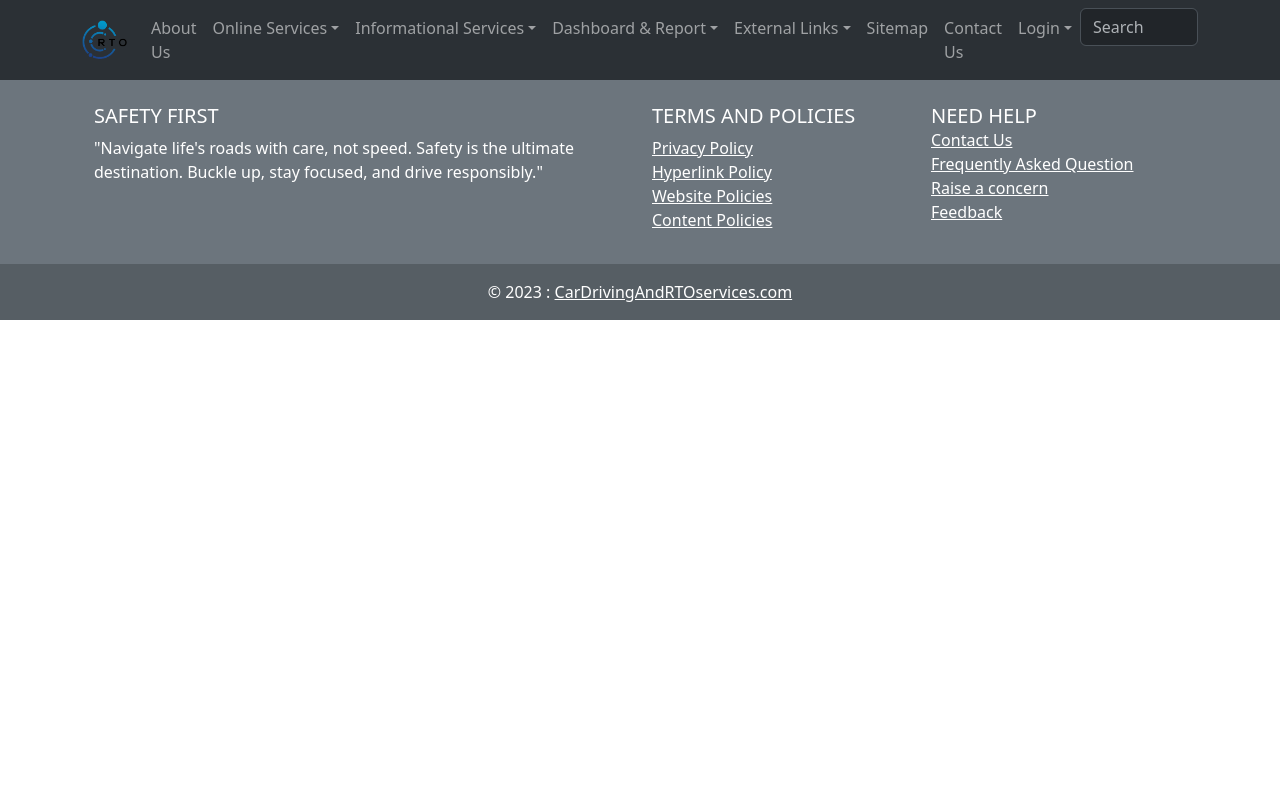
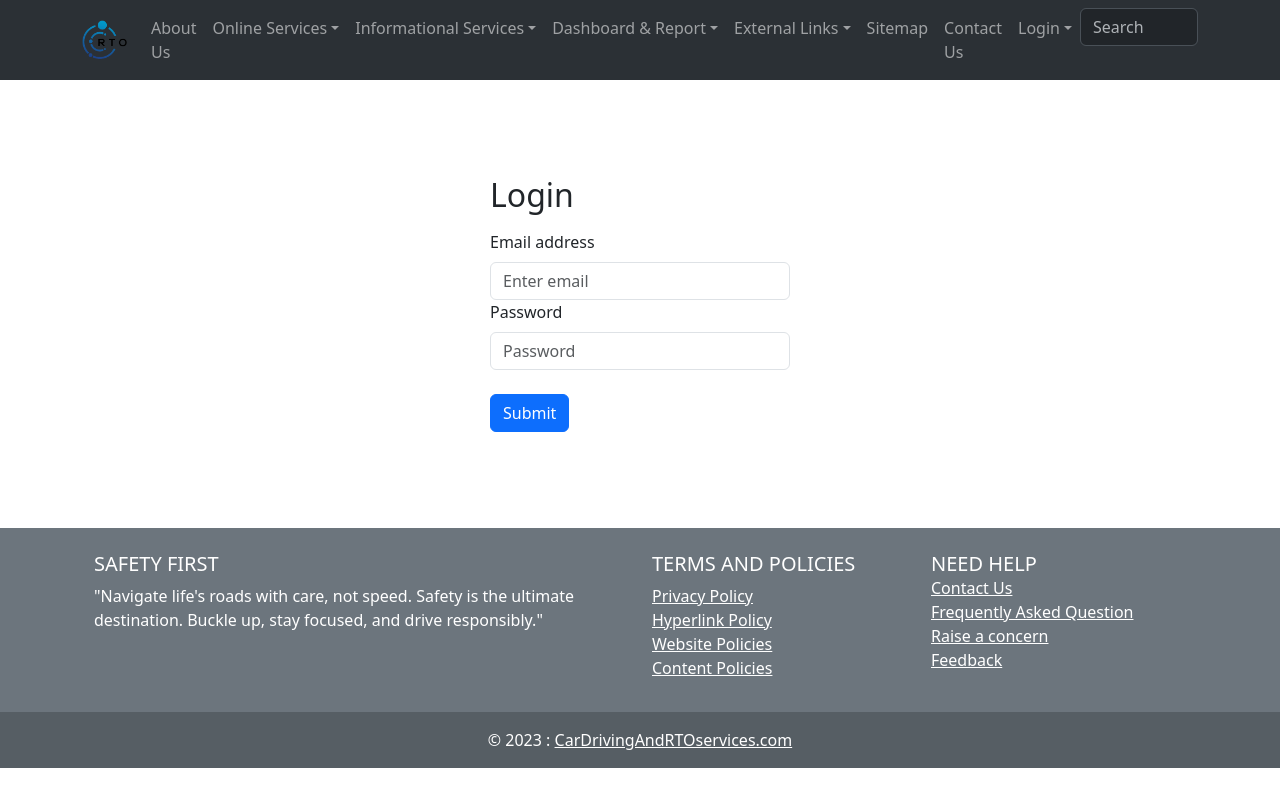
Before and after one commit to krishnakashyap0704/Project_CarDrivingImportance, a React (Create React App) app: page /Login in a window 1280 px wide. Built offline with nearby package versions, Linux system fonts and the light colour scheme.

Commit message:
Login Created

```diff
--- a/src/App.js
+++ b/src/App.js
@@ -1,15 +1,16 @@
 import './App.css';
 import 'bootstrap/dist/css/bootstrap.min.css';
-import { BrowserRouter, Routes } from 'react-router-dom';
+import { BrowserRouter, Route, Routes } from 'react-router-dom';
 import { NavigationBar} from './Components/NavigationBar';
 import { Footer } from './Components/Footer';
+import { Login } from './Components/Login';
 
 function App() {
   return (
     <BrowserRouter>
     <NavigationBar></NavigationBar>
     <Routes>
-
+      <Route path='/Login' element={<Login/>}></Route>
     </Routes>
     <Footer></Footer>
     </BrowserRouter>
--- /dev/null
+++ b/src/Components/Login.jsx
@@ -0,0 +1,24 @@
+import { Button, Container, Form } from "react-bootstrap";
+
+export function Login() {
+    return (
+        <Container className="d-flex align-items-center justify-content-center" style={{ height: '56vh' }}>
+            <Form style={{ width: '300px' }}>
+                <h2 className="mb-3">Login</h2>
+                <Form.Group controlId="formBasicEmail">
+                    <Form.Label>Email address</Form.Label>
+                    <Form.Control type="email" placeholder="Enter email" />
+                </Form.Group>
+
+                <Form.Group controlId="formBasicPassword">
+                    <Form.Label>Password</Form.Label>
+                    <Form.Control type="password" placeholder="Password" />
+                </Form.Group><br/>
+
+                <Button variant="primary" type="submit">
+                    Submit
+                </Button>
+            </Form>
+        </Container>
+    );
+}
--- a/src/Components/NavigationBar.jsx
+++ b/src/Components/NavigationBar.jsx
@@ -60,7 +60,7 @@ export function NavigationBar() {
                         <Nav.Link href="#Sitemap">Sitemap</Nav.Link>
                         <Nav.Link href="#Contactus">Contact Us</Nav.Link>
                         <NavDropdown title="Login" id="basic-nav-dropdown">
-                            <NavDropdown.Item href="#action/5.1">Sign In</NavDropdown.Item>
+                            <NavDropdown.Item href="/Login">Sign In</NavDropdown.Item>
                             <NavDropdown.Item href="#action/5.2">Registration</NavDropdown.Item>
                             <NavDropdown.Item href="#action/5.3">Support</NavDropdown.Item>
                         </NavDropdown>
```
